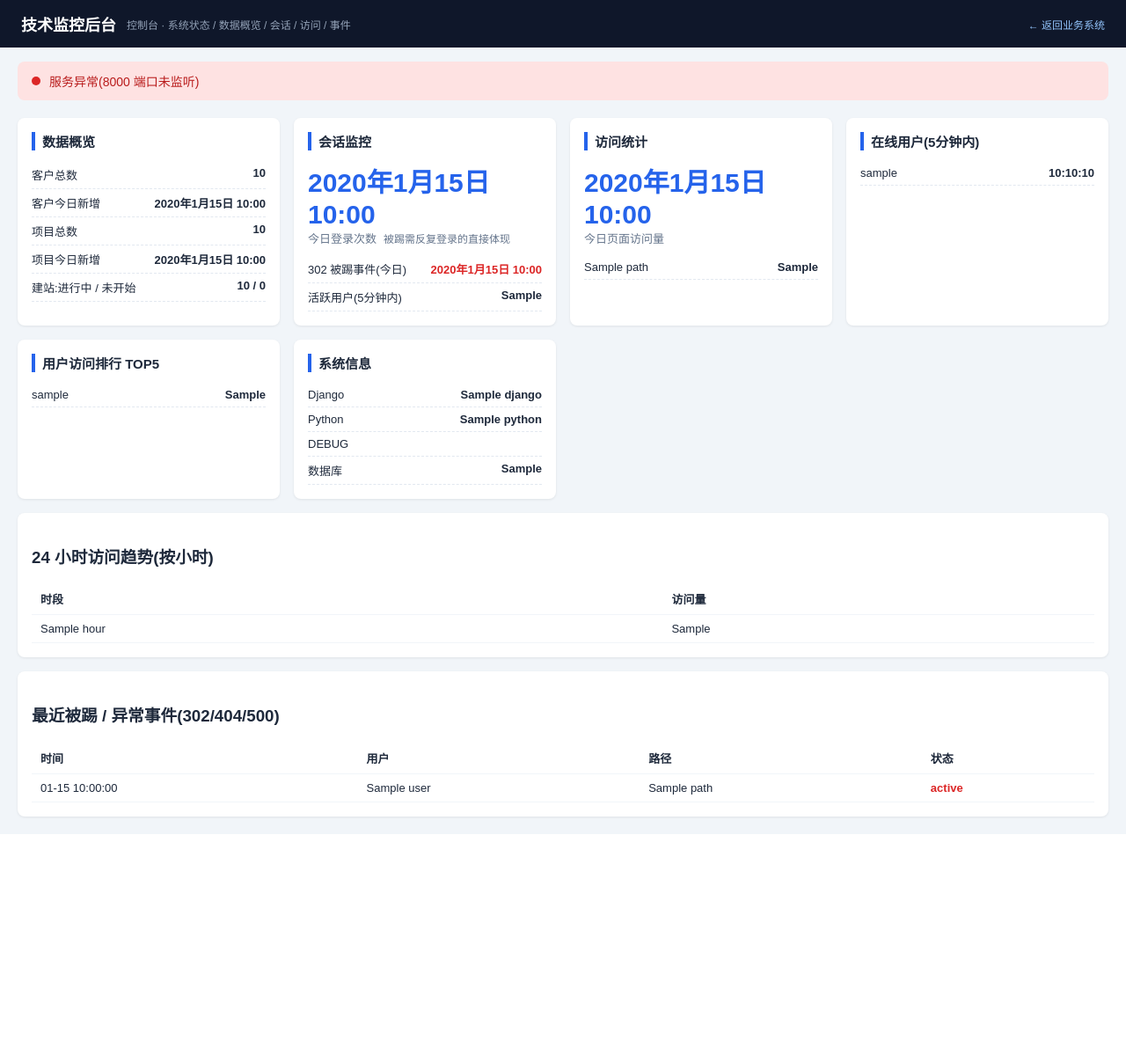
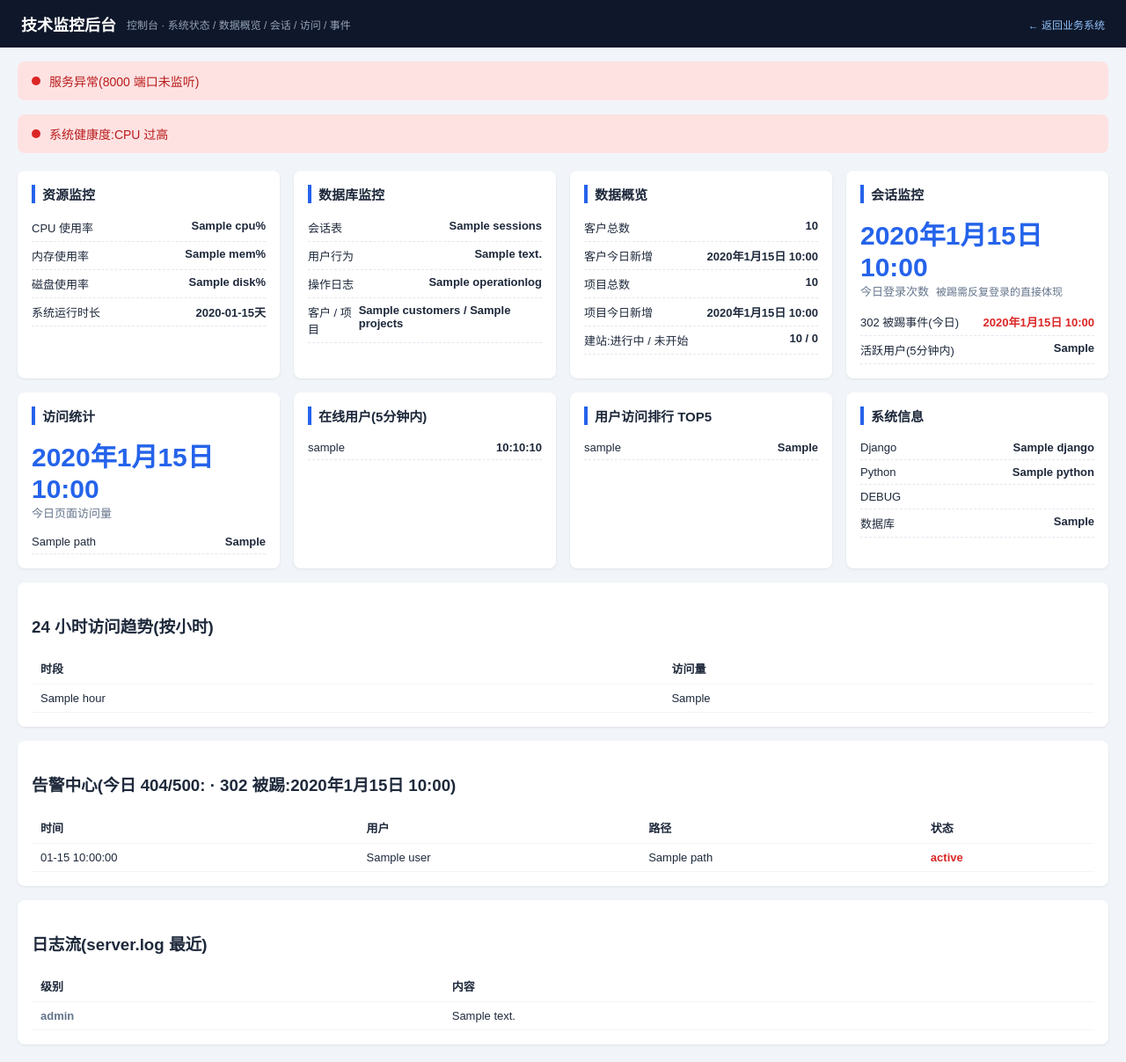
Before and after one commit to Stuuu223/oa-jinshin, a Django app: template templates/admin/monitor.html in a window 1280 px wide. Shown: the whole page at 88% size. Before the commit the page ends 948 px from the top, so only its background shows below. Run offline with Django 5.2, Linux system fonts and the light colour scheme; the template is opened without the code that fills it: most values are stand-ins (such as "Sample title", 1, 10 or a date in 2020); data that the repository does not hold is empty; parts of the project's set-up code (start-up, migrations or seed data) failed here and were passed over.

Commit message:
feat(ops): 控制台可观测性升级 — 资源监控/日志流/DB监控/健康度/告警中心(参考OA运维面板)
- 需求(用户):'监控后台功能太弱,没实现整个项目的可观测性运维可视化,github OA开源项目运维面板怎么样'——参考若依服务监控+grafana+Netdata
- psutil安装(7.2.2);monitor视图扩展:资源监控(CPU/内存/磁盘/运行时长psutil)、日志流(server.log尾部20行ERROR/WARN/INFO分级)、DB监控(会话表/用户行为/操作日志/客户/项目记录数)、健康度总览(服务/资源/错误综合)
- monitor.html运维可视化:系统健康度横幅(全绿/异常提示)+资源监控卡片(CPU/内存/磁盘/运行时长)+数据库监控卡片+告警中心(今日404/500与302统计)+日志流面板(级别彩色标签ERROR红/WARN橙/INFO灰)
- VERIFY:运行中控制台全模块(服务/健康度/资源/DB/数据概览/会话/访问/在线用户/排行/系统信息/趋势/告警/日志流)渲染OK,服务已重启

Co-Authored-By: AtomCode (GLM-5.2) <noreply@atomgit.com>

```diff
--- a/templates/admin/monitor.html
+++ b/templates/admin/monitor.html
@@ -24,6 +24,8 @@
   table.mon-tbl { width:100%; border-collapse:collapse; font-size:13px; }
   table.mon-tbl th, table.mon-tbl td { padding:8px 10px; border-bottom:1px solid #f1f5f9; text-align:left; }
   .mon-bad { color:#dc2626; font-weight:600; }
+  .mon-warn { color:#d97706; }
+  .mon-info { color:#64748B; }
   .mon-sub { color:#64748B; font-size:12px; margin-left:8px; }
 </style>
 </head>
@@ -39,7 +41,26 @@
   {% if srv_up %}服务运行中(127.0.0.1:8000 监听正常){% else %}服务异常(8000 端口未监听){% endif %}
 </div>
 
+<div class="mon-status {% if health.srv and health.cpu_ok and health.mem_ok and health.disk_ok and health.err_ok %}ok{% else %}bad{% endif %}">
+  <span class="dot {% if health.srv and health.cpu_ok and health.mem_ok and health.disk_ok and health.err_ok %}ok{% else %}bad{% endif %}"></span>
+  系统健康度:{% if not health.cpu_ok %}CPU 过高{% elif not health.mem_ok %}内存过高{% elif not health.disk_ok %}磁盘过高{% elif not health.err_ok %}今日 404/500 异常较多{% else %}全部正常{% endif %}
+</div>
+
 <div class="mon-grid">
+  <div class="mon-card">
+    <h3>资源监控</h3>
+    <div class="mon-row"><span>CPU 使用率</span><b>{{ resources.cpu }}%</b></div>
+    <div class="mon-row"><span>内存使用率</span><b>{{ resources.mem }}%</b></div>
+    <div class="mon-row"><span>磁盘使用率</span><b>{{ resources.disk }}%</b></div>
+    <div class="mon-row"><span>系统运行时长</span><b>{{ resources.uptime_days }}天</b></div>
+  </div>
+  <div class="mon-card">
+    <h3>数据库监控</h3>
+    <div class="mon-row"><span>会话表</span><b>{{ db_stats.sessions }}</b></div>
+    <div class="mon-row"><span>用户行为</span><b>{{ db_stats.visitlog }}</b></div>
+    <div class="mon-row"><span>操作日志</span><b>{{ db_stats.operationlog }}</b></div>
+    <div class="mon-row"><span>客户 / 项目</span><b>{{ db_stats.customers }} / {{ db_stats.projects }}</b></div>
+  </div>
   <div class="mon-card">
     <h3>数据概览</h3>
     <div class="mon-row"><span>客户总数</span><b>{{ customers_total }}</b></div>
@@ -96,7 +117,7 @@
     </table>
   </div>
   <div class="mon-panel">
-    <h3>最近被踢 / 异常事件(302/404/500)</h3>
+    <h3>告警中心(今日 404/500:{{ err_today }} · 302 被踢:{{ kick_today }})</h3>
     {% if events %}
     <table class="mon-tbl">
       <tr><th>时间</th><th>用户</th><th>路径</th><th>状态</th></tr>
@@ -113,6 +134,18 @@
     <div class="mon-label">无被踢/异常事件,系统运行正常。</div>
     {% endif %}
   </div>
+  <div class="mon-panel">
+    <h3>日志流(server.log 最近)</h3>
+    <table class="mon-tbl">
+      <tr><th>级别</th><th>内容</th></tr>
+      {% for l in log_lines %}
+      <tr>
+        <td><b class="{% if l.level == 'ERROR' %}mon-bad{% elif l.level == 'WARN' %}mon-warn{% else %}mon-info{% endif %}">{{ l.level }}</b></td>
+        <td>{{ l.text }}</td>
+      </tr>
+      {% endfor %}
+    </table>
+  </div>
 </div>
 </body>
 </html>
```
Also changed, not shown: apps/accounts/views.py (+48 -0 lines).
